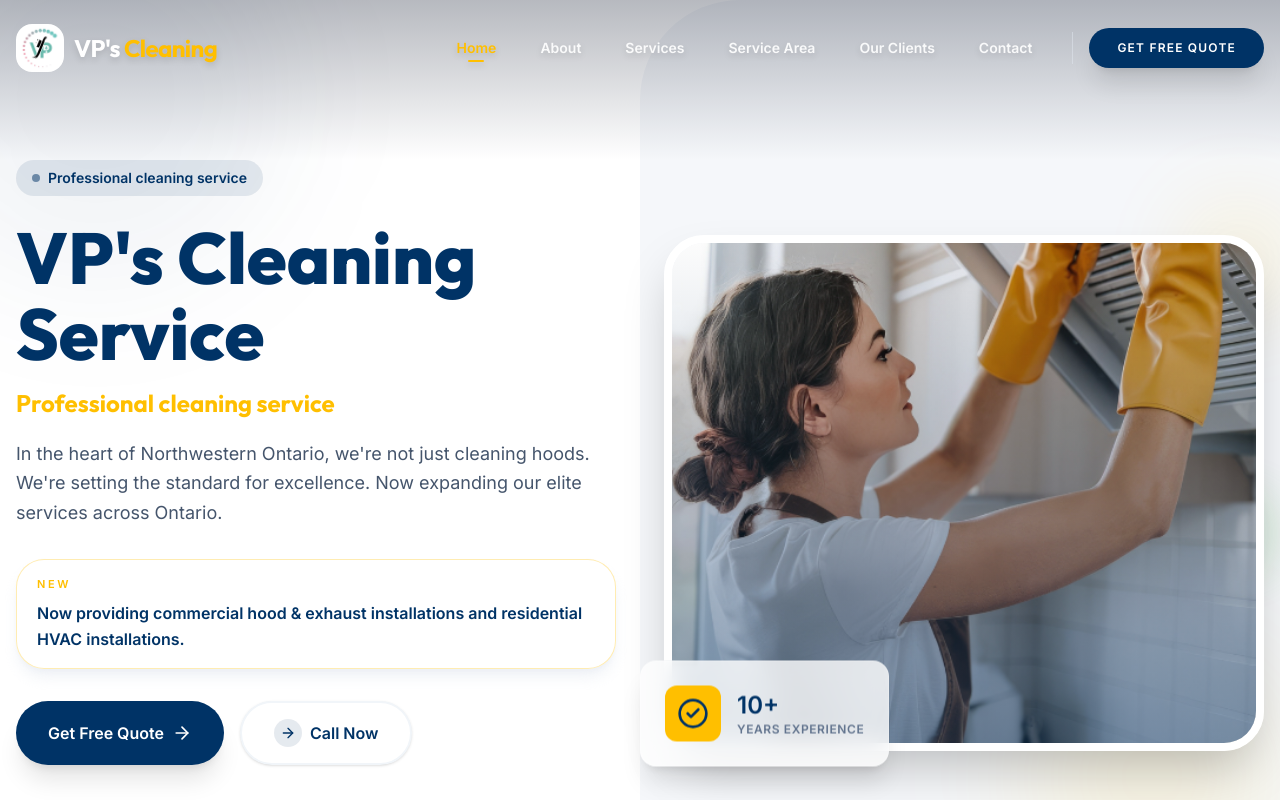
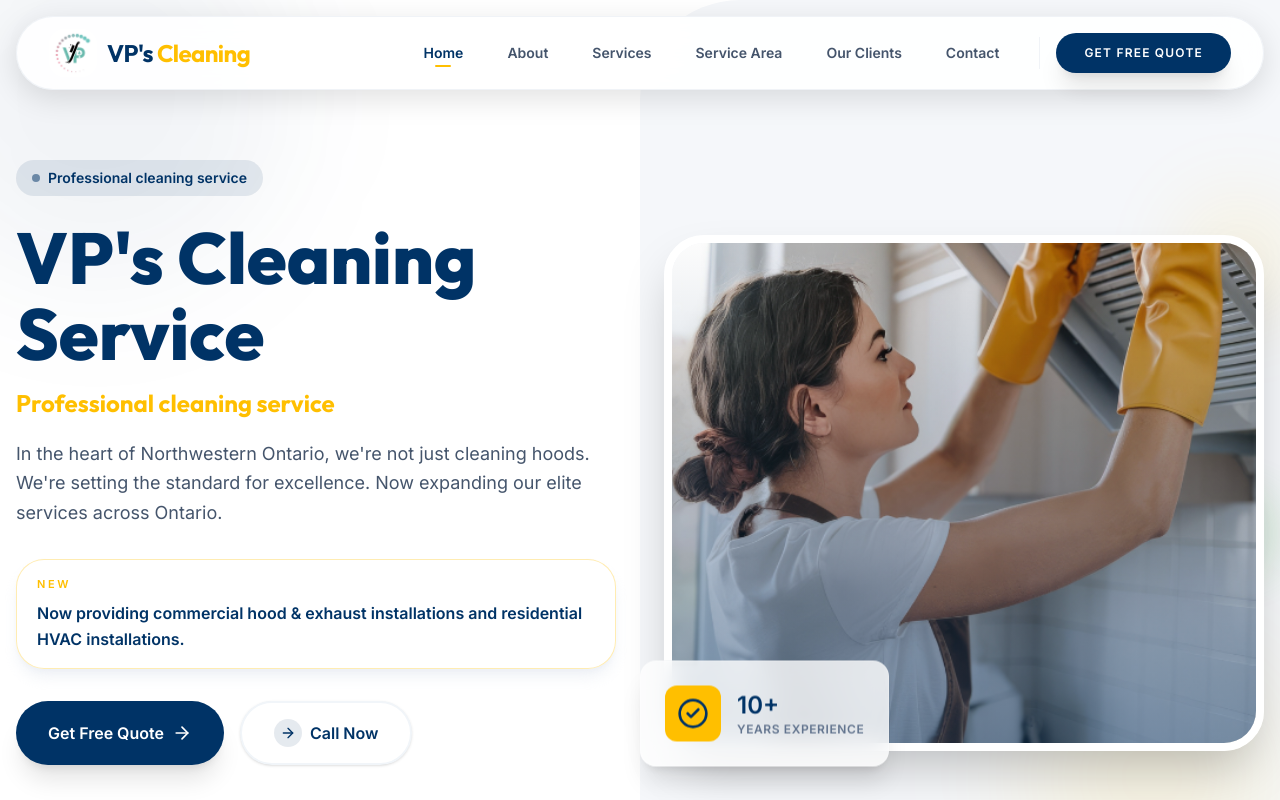
Before and after one commit to gautamtechmero/vp_thme2, a React (Vite) app: page / in a window 1280 px wide. Shown: the top 800 px of the page. Built offline with nearby package versions, Linux system fonts and the light colour scheme.

Commit message:
refactor: simplify navbar to a static design and remove unused hero gradient overlay

```diff
--- a/src/components/Hero.tsx
+++ b/src/components/Hero.tsx
@@ -12,7 +12,7 @@ export default function Hero() {
         <div className="absolute top-0 right-0 w-1/2 h-full bg-industrial-gray rounded-l-[100px] hidden lg:block" />
         <div className="absolute -top-24 -left-24 w-96 h-96 bg-primary/5 rounded-full blur-3xl" />
         <div className="absolute bottom-0 right-0 w-64 h-64 bg-secondary/10 rounded-full blur-3xl" />
-        <div className="absolute top-0 left-0 w-full h-40 bg-gradient-to-b from-slate-900/30 to-transparent z-[1] hidden md:block" />
+        <div className="absolute top-0 left-0 w-full h-40 hidden md:block" />
         <div className="absolute inset-0 bg-white/60 lg:hidden z-[1]" />
       </div>
 
--- a/src/components/Navbar.tsx
+++ b/src/components/Navbar.tsx
@@ -1,4 +1,4 @@
-import { useEffect, useMemo, useState } from 'react';
+import { useState } from 'react';
 import { Menu, X } from 'lucide-react';
 import { motion, AnimatePresence } from 'motion/react';
 import { Link, useLocation } from 'react-router-dom';
@@ -13,47 +13,19 @@ function isNavActive(pathname: string, target: string) {
 }
 
 export default function Navbar() {
-  const [isScrolled, setIsScrolled] = useState(false);
   const [isMobileMenuOpen, setIsMobileMenuOpen] = useState(false);
   const location = useLocation();
-  const isHomePage = location.pathname === '/';
-
-  useEffect(() => {
-    const handleScroll = () => {
-      setIsScrolled(window.scrollY > 50);
-    };
-
-    handleScroll();
-    window.addEventListener('scroll', handleScroll);
-    return () => window.removeEventListener('scroll', handleScroll);
-  }, []);
-
-  const solidNavbar = useMemo(() => !isHomePage || isScrolled, [isHomePage, isScrolled]);
 
   return (
-    <nav
-      className={`fixed w-full z-50 transition-all duration-500 ${
-        solidNavbar ? 'top-3 px-3 sm:top-4 sm:px-4' : 'top-0 py-4 sm:py-6'
-      }`}
-    >
-      <div
-        className={`max-w-7xl mx-auto transition-all duration-500 flex justify-between items-center ${
-          solidNavbar
-            ? 'bg-white/90 backdrop-blur-xl shadow-[0_8px_30px_rgb(0,0,0,0.12)] rounded-[28px] sm:rounded-full px-4 sm:px-8 py-2.5 sm:py-3 border border-slate-200/50'
-            : 'px-3 sm:px-4'
-        }`}
-      >
+    <nav className="fixed w-full z-50 transition-all duration-500 top-3 px-3 sm:top-4 sm:px-4">
+      <div className="max-w-7xl mx-auto transition-all duration-500 flex justify-between items-center bg-white/90 backdrop-blur-xl shadow-[0_8px_30px_rgb(0,0,0,0.12)] rounded-[28px] sm:rounded-full px-4 sm:px-8 py-2.5 sm:py-3 border border-slate-200/50">
         <Link to="/" className="flex items-center gap-2 sm:gap-2.5 cursor-pointer min-w-0 pr-3">
           <img
             src={siteContact.logo}
             alt="VP's Cleaning Logo"
             className="h-9 sm:h-10 md:h-12 w-auto object-contain rounded-2xl shrink-0"
           />
-          <span
-            className={`text-base min-[380px]:text-lg md:text-2xl font-display font-bold tracking-tight leading-tight ${
-              solidNavbar ? 'text-primary' : 'text-primary md:text-white md:drop-shadow-md'
-            }`}
-          >
+          <span className="text-base min-[380px]:text-lg md:text-2xl font-display font-bold tracking-tight leading-tight text-primary">
             VP's <span className="text-secondary">Cleaning</span>
           </span>
         </Link>
@@ -66,13 +38,7 @@ export default function Navbar() {
                 key={item.path}
                 to={item.path}
                 className={`relative px-5 py-2 font-bold text-sm transition-all duration-300 group ${
-                  solidNavbar
-                    ? active
-                      ? 'text-primary'
-                      : 'text-slate-600 hover:text-primary'
-                    : active
-                      ? 'text-secondary drop-shadow-md'
-                      : 'text-white/90 hover:text-white drop-shadow-md'
+                  active ? 'text-primary' : 'text-slate-600 hover:text-primary'
                 }`}
               >
                 <span className="relative z-10">{item.label}</span>
@@ -95,11 +61,7 @@ export default function Navbar() {
         </div>
 
         <button
-          className={`md:hidden p-2.5 rounded-2xl transition-all duration-300 shrink-0 ${
-            solidNavbar
-              ? 'bg-primary/5 text-primary hover:bg-primary/10'
-              : 'bg-white/10 backdrop-blur-md text-white border border-white/20'
-          }`}
+          className="md:hidden p-2.5 rounded-2xl transition-all duration-300 shrink-0 bg-primary/5 text-primary hover:bg-primary/10"
           onClick={() => setIsMobileMenuOpen((value) => !value)}
           aria-label={isMobileMenuOpen ? 'Close menu' : 'Open menu'}
         >
```
